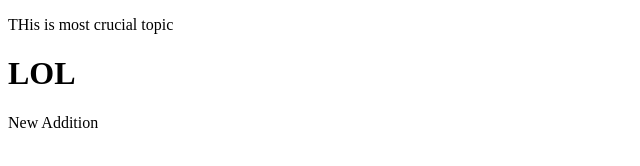
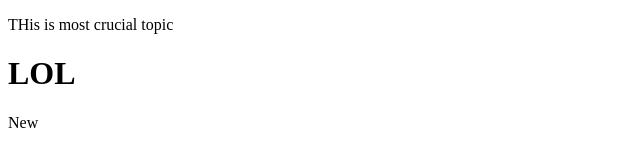
Before and after one commit to Techvenom18/Web-D_series, a plain HTML site: page 19_css_Flexbox.html in a window 1280 px wide. Shown: the full height of the page, 0-640 px from the left. Drawn offline with Linux system fonts and the light colour scheme.

Commit message:
css_Flexbox.html
updated

```diff
--- a/19_css_Flexbox.html
+++ b/19_css_Flexbox.html
@@ -10,6 +10,6 @@
     <!-- remaining h -->
     <p>THis is most crucial topic</p>
     <h1>LOL</h1>
-    <p>New Addition</p>
+    <p>New</p>
 </body>
 </html>
```
